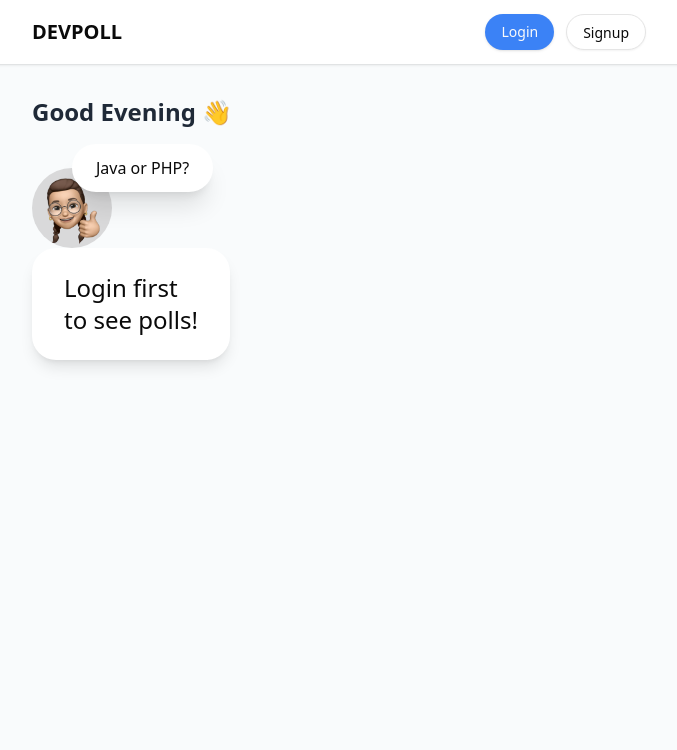
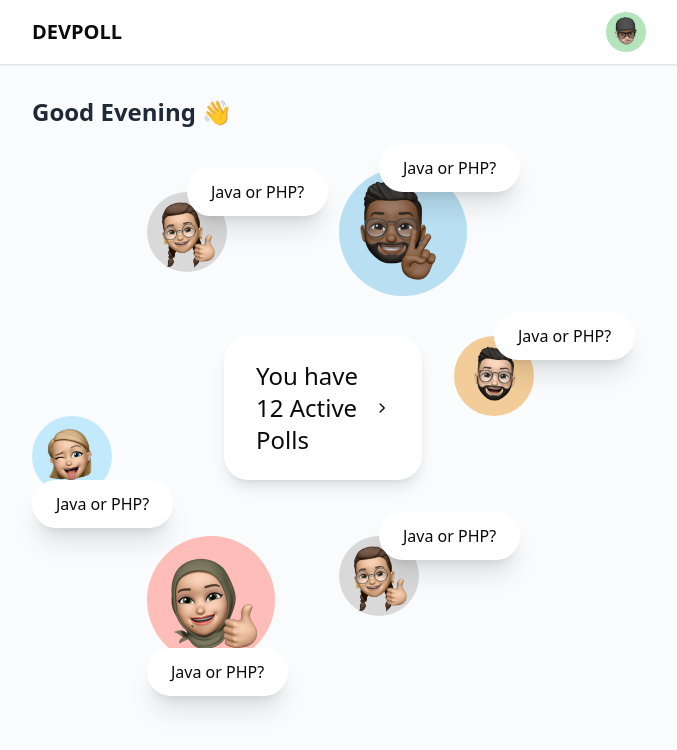
Before and after one commit to ElectraVote-Web-App/DevPoll, a React (Vite) app in the folder client/: page / in a window 1280 px wide. Shown: the top 750 px of the page, without its empty margins (301-978 px from the left). Built offline with nearby package versions, Linux system fonts and the light colour scheme.

Commit message:
home and polls page ui

```diff
--- a/client/src/App.jsx
+++ b/client/src/App.jsx
@@ -4,18 +4,19 @@ import AuthLayout from "./layouts/AuthLayout"
 import GuestLayout from "./layouts/GuestLayout"
 import NotFound from "./pages/NotFound";
 import Home from "./pages/Home";
+import PollsPage from "./pages/PollsPage";
 
 function App() {
   // until we implement authentication with context api or react-query
-  const AUTH = false;
+  const AUTH = true;
 
   return (
     <BrowserRouter>
       <Routes>
 
         <Route element={<SharedLayout AUTH={AUTH} />} >
-          <Route path="/" element={<Home/>} />
-          <Route path="/polls" element={<h1>Polls Page</h1>} />
+          <Route path="/" element={<Home AUTH={AUTH} />} />
+          <Route path="/polls" element={<PollsPage/>} />
           <Route path="/polls/:id" element={<h1>Show Poll Page</h1>} />
         </Route>
 
--- a/client/src/components/Header.jsx
+++ b/client/src/components/Header.jsx
@@ -1,4 +1,4 @@
-import { Link } from "react-router-dom";
+import { Link, NavLink } from "react-router-dom";
 import { Button } from "./ui/button";
 import { Avatar, AvatarFallback, AvatarImage } from "./ui/avatar";
 import {
@@ -18,8 +18,8 @@ export default function Header({AUTH}) {
   };
 
   return (
-    <header className="bg-white shadow fixed left-0 top-0 w-full h-16 flex justify-between items-center px-5 xl:px-[333px]">
-      <h1 className="font-bold text-xl">DEVPOLL</h1>
+    <header className="bg-white z-50 shadow fixed left-0 top-0 w-full h-16 flex justify-between items-center px-5 xl:px-[333px]">
+      <NavLink to='/' className="font-bold text-xl">DEVPOLL</NavLink>
       {!AUTH && (
         <div className="flex gap-x-3">
           <Button
--- /dev/null
+++ b/client/src/components/Poll.jsx
@@ -0,0 +1,44 @@
+import { Button } from "./ui/button"
+import PropTypes from "prop-types"
+import PollProfile from "./PollProfile"
+
+const Poll = ({status}) => {
+
+  return (
+    <div className="bg-blue-500 p-3 rounded-2xl space-y-4 hover:shadow-3xl transition duration-300">
+        <div className="flex justify-between items-center ">
+          <PollProfile pic={"./public/avatars/avatar6.png"} username={'Moumen'}/>
+          <div className="flex gap-x-2">
+            {
+              status === "closed" && (<p className="bg-[#FF5A5A] text-white select-none py-2 px-3 rounded-full text-sm flex items-center">
+                Closed
+              </p>)
+            }
+            <button className="p-2 rounded-full bg-[#277EBD] flex justify-center items-center">
+              <svg
+                xmlns="http://www.w3.org/2000/svg"
+                fill="none"
+                stroke="currentColor"
+                className="size-5 stroke-white stroke-2 -rotate-45 flex justify-center items-center"
+                viewBox="0 0 24 24"
+              >
+                <path d="M6 12 3.269 3.125A59.769 59.769 0 0 1 21.485 12 59.768 59.768 0 0 1 3.27 20.875L5.999 12Zm0 0h7.5" />
+              </svg>
+            </button>
+          </div>
+        </div>
+        <p className="text-white font-medium">
+        What is the Most Popular P.L?
+        </p>
+        <span className="text-white text-xs">5 Minutes ago</span>
+        <Button className='flex w-full rounded-xl bg-[#277EBD] hover:bg-white hover:text-[#277EBD] shadow-none text-white mt-3'>
+          Tap to see
+        </Button>
+      </div>
+  )
+}
+export default Poll
+
+Poll.propTypes = {
+  status: PropTypes.bool.isRequired,
+};
--- /dev/null
+++ b/client/src/components/PollProfile.jsx
@@ -0,0 +1,21 @@
+import PropTypes from "prop-types";
+import { Link } from "react-router-dom";
+import { Avatar, AvatarFallback, AvatarImage } from "./ui/avatar";
+
+function PollProfile({pic, username}) {
+  return (
+    <Link className="bg-white rounded-full flex p-[6px] w-fit gap-x-2 items-center">
+      <Avatar className="w-6 h-6">
+        <AvatarImage src={pic} />
+        <AvatarFallback>CM</AvatarFallback>
+      </Avatar>
+      <p className="font-semibold text-sm pr-1">{username}</p>
+    </Link>
+  );
+}
+export default PollProfile;
+
+PollProfile.propTypes = {
+  pic: PropTypes.string.isRequired,
+  username: PropTypes.string.isRequired,
+};
--- a/client/src/pages/Home.jsx
+++ b/client/src/pages/Home.jsx
@@ -1,24 +1,106 @@
-import ChatBubble from "@/components/ChatBubble";
-/* import HomePageAvatar from "@/components/HomePageAvatar";
-import { Avatar, AvatarImage } from "@/components/ui/avatar";
-import { AvatarFallback } from "@radix-ui/react-avatar";
-import { Link } from "react-router-dom"; */
+import { ChevronRight } from "lucide-react";
+import PropTypes from "prop-types";
+import { Link } from "react-router-dom";
 
-const Home = () => {
+const Home = ({ AUTH }) => {
   const currentHour = new Date().getHours();
   const greeting = currentHour < 12 ? "Good Morning 👋" : "Good Evening 👋";
 
   return (
-    <div>
+    <div className="pb-20">
       <h1 className="text-2xl font-semibold text-gray-800">{greeting}</h1>
-      <section className="mt-10">
-        <ChatBubble />
-        <h2 className="bg-white rounded-3xl shadow-lg inline-block font-medium text-2xl px-8 py-6">
-          Login first <br /> to see polls!
-        </h2>
+      <section className="mt-10 space-y-8 sm:space-y-10">
+        <div className="flex justify-center items-center">
+          <Link>
+            <div className="w-36 sm:w-48 relative hover:scale-125 transition-transform duration-200">
+              <div className="overflow-hidden w-20 rounded-full aspect-square bg-blue-500 ">
+                <img src="./public/avatars/avatar1.png" alt="" />
+              </div>
+              <span className="absolute sm:text-base text-xs z-10 bg-white p-3 sm:px-6 sm:py-3 rounded-full left-10 -top-6 shadow-xl">
+                Java or PHP?
+              </span>
+            </div>
+          </Link>
+          <Link>
+            <div className="w-36 sm:w-48 relative hover:scale-125 transition-transform duration-200">
+              <div className="overflow-hidden w-14 sm:w-32 rounded-full aspect-square bg-blue-500 ">
+                <img src="./public/avatars/avatar2.png" alt="" />
+              </div>
+              <span className="absolute sm:text-base text-xs z-10 bg-white p-3 sm:px-6 sm:py-3 rounded-full left-10 -top-6 shadow-xl">
+                Java or PHP?
+              </span>
+            </div>
+          </Link>
+        </div>
+        <div className="flex justify-evenly items-center">
+          <Link className="self-end sm:block hidden">
+            <div className=" w-48 relative hover:scale-125 transition-transform duration-200">
+              <div className="overflow-hidden w-20 rounded-full aspect-square bg-blue-500 ">
+                <img src="./public/avatars/avatar3.png" alt="" />
+              </div>
+              <span className="absolute sm:text-base text-xs z-10 bg-white p-3 sm:px-6 sm:py-3 rounded-full  top-16 shadow-xl">
+                Java or PHP?
+              </span>
+            </div>
+          </Link>
+          <Link
+            to={AUTH ? "/polls" : "/signin"}
+            className="bg-white gap-x-2 rounded-3xl shadow-lg font-medium text-xl sm:text-2xl px-6 py-4 sm:px-8 sm:py-6 flex justify-between items-center mr-8 self-start mb-4 hover:scale-110 transition-transform duration-200"
+          >
+            <h2>
+              {AUTH ? (
+                <>
+                  You have <br />
+                  12 Active Polls
+                </>
+              ) : (
+                <>
+                  Login first <br /> to participate in <br /> Polls!
+                </>
+              )}
+            </h2>
+            <ChevronRight />
+          </Link>
+          <Link className="self-start sm:block hidden">
+            <div className=" w-48 relative hover:scale-125 transition-transform duration-200">
+              <div className="overflow-hidden w-20 rounded-full aspect-square bg-blue-500 ">
+                <img src="./public/avatars/avatar4.png" alt="" />
+              </div>
+              <span className="absolute z-10 bg-white px-6 py-3 rounded-full left-10 -top-6 shadow-xl">
+                Java or PHP?
+              </span>
+            </div>
+          </Link>
+        </div>
+        <div className="flex justify-center ">
+          <Link>
+            <div className=" w-40 sm:w-48 relative hover:scale-125 transition-transform duration-200">
+              <div className="overflow-hidden w-28 sm:w-32 rounded-full aspect-square bg-blue-500 ">
+                <img src="./public/avatars/avatar5.png" alt="" />
+              </div>
+              <span className="absolute sm:text-base text-xs z-10 bg-white p-3 sm:px-6 sm:py-3 rounded-full top-24 sm:top-28 shadow-xl">
+                Java or PHP?
+              </span>
+            </div>
+          </Link>
+          <Link>
+            <div className="w-36 sm:w-48 relative hover:scale-125 transition-transform duration-200">
+              <div className="overflow-hidden w-20 rounded-full aspect-square bg-blue-500 ">
+                <img src="./public/avatars/avatar1.png" alt="" />
+              </div>
+              <span className="absolute sm:text-base text-xs z-10 bg-white p-3 sm:px-6 sm:py-3 rounded-full left-10 -top-6 shadow-xl">
+                Java or PHP?
+              </span>
+            </div>
+          </Link>
+        </div>
       </section>
     </div>
   );
 };
 
 export default Home;
+
+Home.propTypes = {
+  AUTH: PropTypes.bool.isRequired,
+};
--- /dev/null
+++ b/client/src/pages/PollsPage.jsx
@@ -0,0 +1,19 @@
+import Poll from "@/components/Poll";
+import { Button } from "@/components/ui/button";
+
+export default function PollsPage() {
+  const polls = [[], [], [], [], [], []];
+
+  return (
+    <section>
+      <ul className="sm:grid grid-cols-2 gap-5 space-y-3 sm:space-y-0">
+        {polls.map((_, index) => (
+          <Poll key={index} status={index / 2 === 0 ? "closed" : ""} />
+        ))}
+      </ul>
+      <div className="flex justify-center w-full py-5">
+        <Button variant="outline" className="rounded-3xl" size='lg'>See more</Button>
+      </div>
+    </section>
+  );
+}
```
